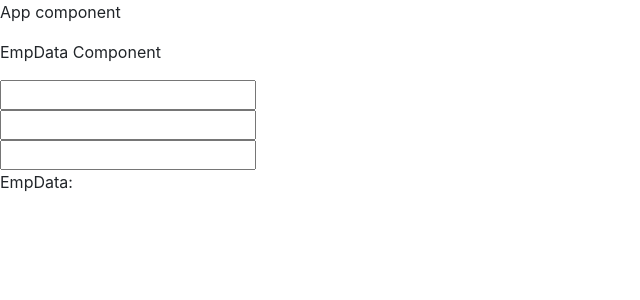
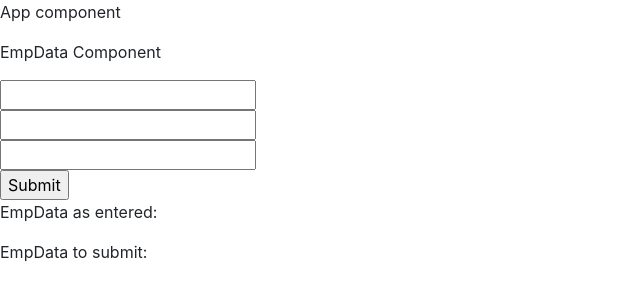
Before and after one commit to vamandeshmukh/deloitte-react-app, a React (Create React App) app: page / in a window 1280 px wide. Shown: the top 300 px of the page, without its empty margins (0-640 px from the left). Built offline with nearby package versions, Linux system fonts and the light colour scheme.

Commit message:
react-basics

```diff
--- a/src/components/EmpData.js
+++ b/src/components/EmpData.js
@@ -4,6 +4,7 @@ import { useState } from "react";
 const EmpData = () => {
 
     const [emp, setEmp] = useState({});
+    const [empToSubmit, setEmpToSubmit] = useState({});
 
     const handleEmp = (evt) => {
         console.log(evt.target.name);
@@ -11,6 +12,10 @@ const EmpData = () => {
         setEmp({ ...emp, [evt.target.name]: evt.target.value });
     }
 
+    const submitEmp = () => {
+        alert(`${emp.eid} is added successfully.`);
+        setEmpToSubmit(emp);
+    }
 
     return (
         <div>
@@ -22,10 +27,10 @@ const EmpData = () => {
                 <br />
                 <input type="number" name="salary" value={emp.salary} onChange={handleEmp} />
                 <br />
-                {/* <input type="text" name="eid" value={} onChange={} /> */}
-
+                <input type="button" name="submit" value="Submit" onClick={submitEmp} />
             </div>
-            <p>EmpData: {emp.eid} {emp.firstName} {emp.salary}</p>
+            <p>EmpData as entered: {emp.eid} {emp.firstName} {emp.salary}</p>
+            <p>EmpData to submit: {empToSubmit.eid} {empToSubmit.firstName} {empToSubmit.salary}</p>
         </div>
     );
 }
```
